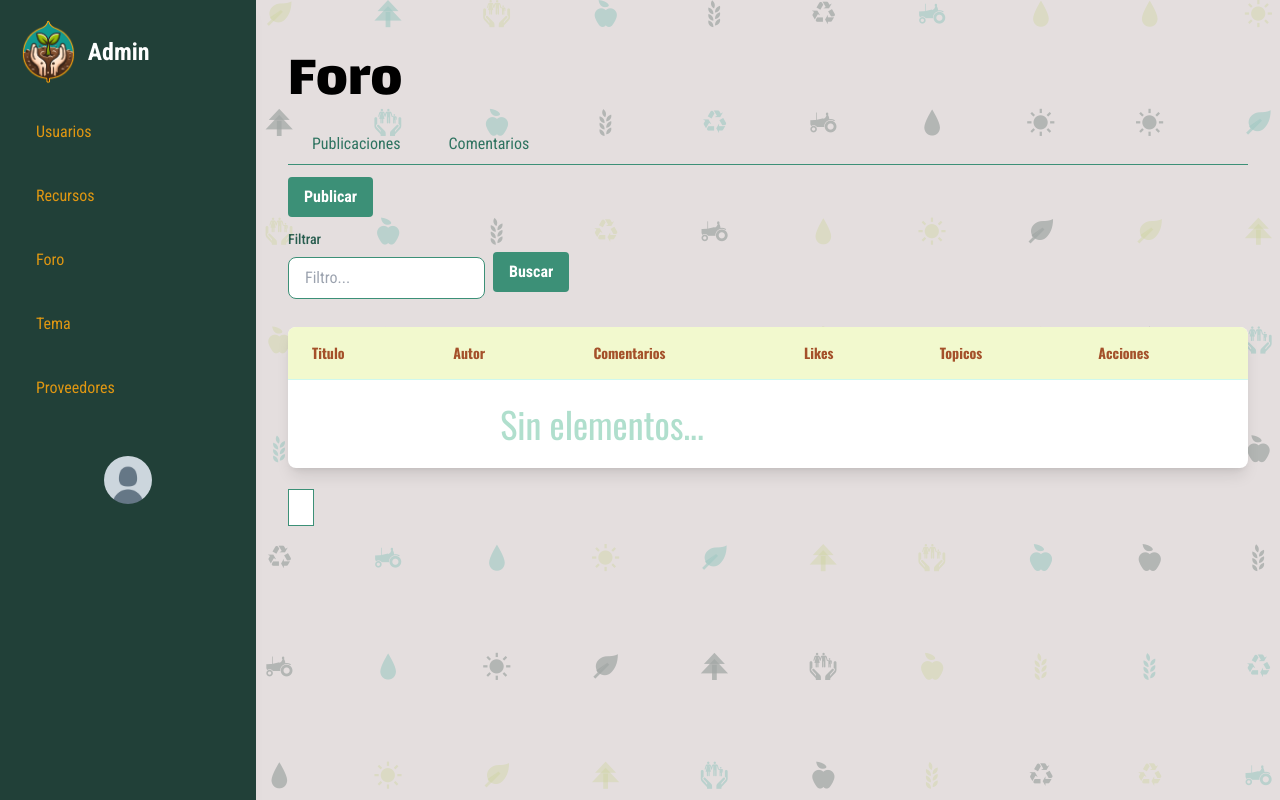
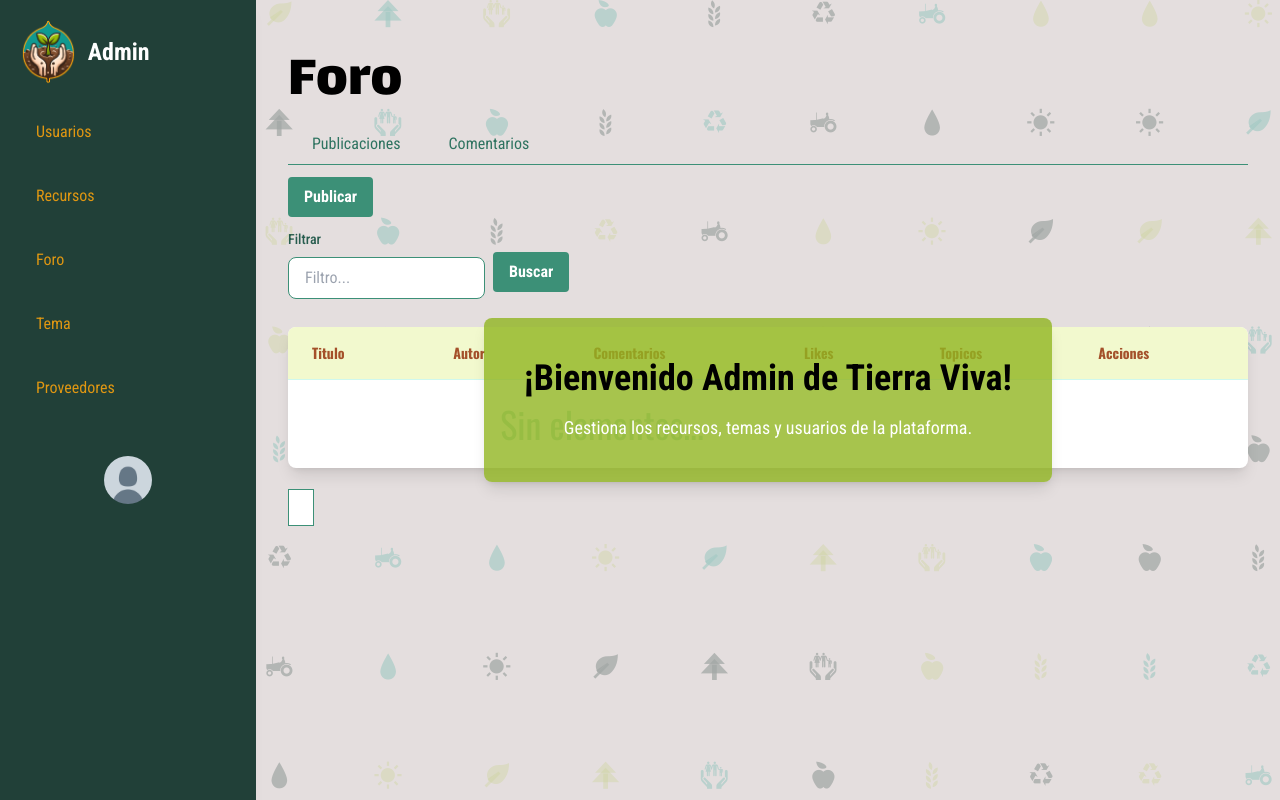
Before and after one commit to esteban-od1n/TierraViva2024, a Symfony app: template templates/admin/forum.html.twig in a window 1280 px wide. Run offline with Twig, Linux system fonts and the light colour scheme; the template is opened without the code that fills it, so the values that code supplies are empty; style sheets or scripts are compiled from the project's sources; some libraries are stand-ins or nearby versions; some web fonts are replaced.

Commit message:
bienvenida admin

```diff
--- a/templates/admin/base.html.twig
+++ b/templates/admin/base.html.twig
@@ -22,9 +22,14 @@
     {% include 'admin/components/navigation.html.twig' %}
     <main class="flex-1 flex flex-col relative bg-cover bg-center bg-things-pattern z-0">
         <div class="absolute inset-0 bg-gray opacity-65 -z-10"></div>
-        {% block body %}{% endblock %}
+        <div class="absolute inset-0 flex items-center justify-center">
+            <div class="text-center px-10 py-10 bg-pistachio-500 bg-opacity-80 rounded-lg shadow-lg">
+                <h1 class="text-4xl font-bold text-black mb-4">¡Bienvenido Admin de Tierra Viva!</h1>
+                <p class="text-lg text-white">Gestiona los recursos, temas y usuarios de la plataforma.</p>
+            </div>
+        </div>
+        {% block body %}
+        {% endblock %}
     </main>
-
-
 </body>
 </html>
```
